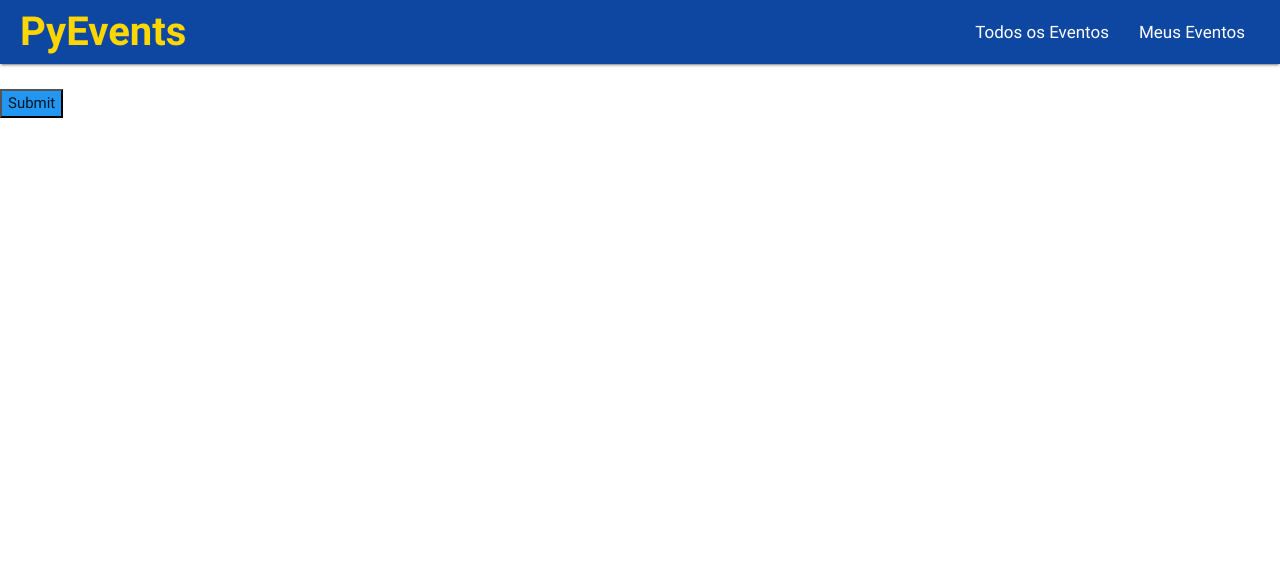
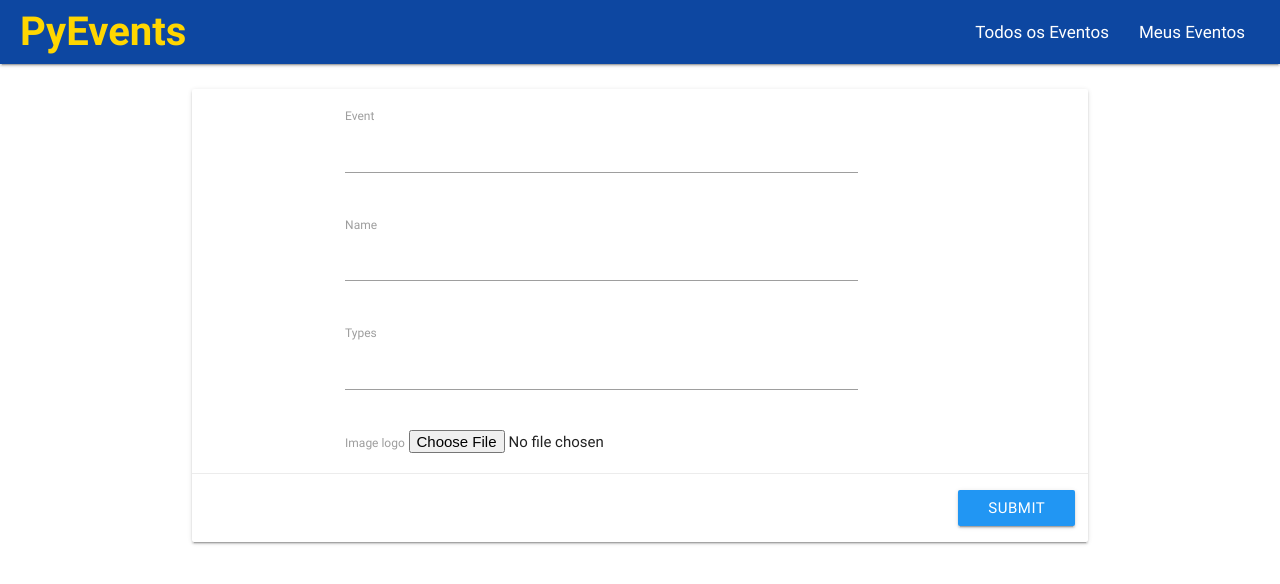
Before and after one commit to werberth/EventPlus, a Django app: template frontend/templates/events/crud_supporter.html in a window 1280 px wide. Shown: the top 584 px of the page. Run offline with Django 3.2, Linux system fonts and the light colour scheme; the template is opened without the code that fills it, so the values that code supplies are empty, except form fields; tables that the repository leaves empty hold one stand-in row (values such as "Sample post"); form fields are guessed from the names that the template uses; style sheets or scripts are compiled from the project's sources; some libraries are stand-ins or nearby versions.

Commit message:
Adding crud_supporter styles

```diff
--- a/frontend/styles/scss/forms.scss
+++ b/frontend/styles/scss/forms.scss
@@ -48,6 +48,10 @@ button {
     }
 }
 
+.card {
+    padding-top: 1em;
+}
+
 .card-login {
     width: 500px;
     height: 320px;
--- a/frontend/templates/events/crud_supporter.html
+++ b/frontend/templates/events/crud_supporter.html
@@ -1,32 +1,54 @@
 {% extends "base.html" %}
+{% load staticfiles %}
+{% load widget_tweaks %}
 
 {% block content %}
-<div class="ui grid">
-	<div class="nine wide column">
-		<div class="ui clearing segment">
-			<form class="ui form" method="POST" action="">
+<div class="container">
+	<div class="card">
+			<form method="POST" action="">
 			 {% csrf_token %}
-				{% for field in form %}
-				<div class="field">
-					<label>{{ field.label}}</label>
-					{{ field }}
+				<div class= "row">
+					<div class="col s7 offset-s2">
+						<label>{{ form.event.label}}</label>
+						{{ form.event }}
+					</div>
 				</div>
-				{% endfor %}
+				<div class="row">
+					<div class="col s7 offset-s2">
+						<label>{{ form.name.label}}</label>
+						{{ form.name }}
+					</div>
+				</div>
 
-				{% if form.errors %}
-                  <div>
-                    <ul>{{ form.non_field_errors }}</ul>
-                    {% for field in form %}
-                      {% if field.errors %}
-                      <li>{{ field.label }}: {{ field.errors|striptags }}</li>
-                      {% endif %}
-                    {% endfor %}
-                  </div>
-                {% endif %}
+				<div class="row">
+					<div class="col s7 offset-s2">
+						<label>{{ form.types.label}}</label>
+						{{ form.types }}
+					</div>
+				</div>
 
-				<button type="submit" class="ui blue submit button">Submit</button>
+				<div class="row">
+					<div class="col s7 offset-s2">
+						<label>{{ form.image_logo.label}}</label>
+						{% render_field form.image_logo placeholder="URL da image/logo do patrocinador" %}
+					</div>
+				</div>
+
+
+
+				{% include "utils/forms_error.html" %}
+
+				<div class="card-action">
+			        <div class="row card-bottom-margin">
+			       		<button type="submit" class=" waves-effect waves-light btn blue">Submit</button>
+			    	</div>
+			    </div>
 			</form>
 		</div>
 	</div>
 </div>
 {% endblock %}
+
+{% block scripts %}
+<script type="text/javascript" src="{% static 'js/modal_script.js' %}"></script>
+{% endblock scripts %}
```
